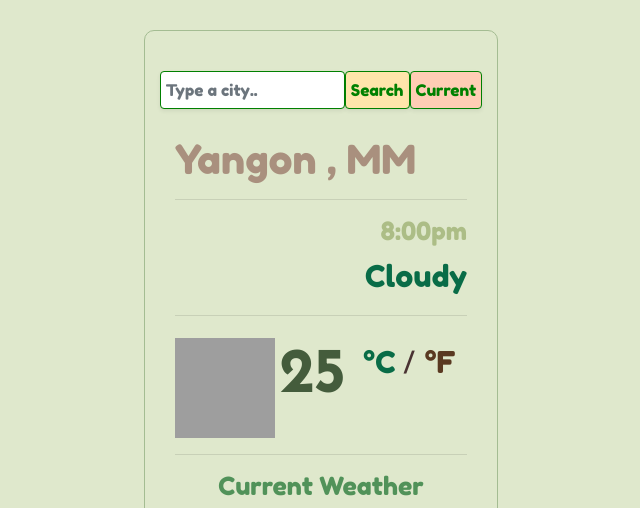
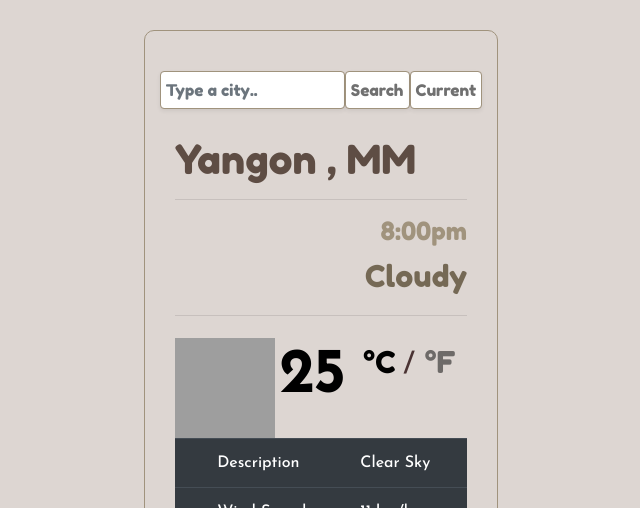
Before and after one commit to May-Hlyan-Moe/Weather-by-May-Hlyan-Moe, a plain HTML site: page index.html in a window 1280 px wide. Shown: the top 508 px of the page, without its empty margins (319-959 px from the left). Drawn offline with nearby package versions, Linux system fonts and the light colour scheme; no server answers; grey boxes are pictures that could not be loaded.

Commit message:
Updated color and js

```diff
--- a/index.html
+++ b/index.html
@@ -15,12 +15,12 @@
 
   <style>
         body {
-        background: #dfe8cc;
+        background: #ddd6d2;
         margin: 30px auto;
         }
 
         h1 {
-        color: #a9907e;
+        color: #5e4d44;
         font-family: "Fredoka One", cursive;
         }
 
@@ -28,15 +28,10 @@
         font-family: "Fredoka One", cursive;
         }
 
-        #magic {
-        color: #519259;
-        text-align: center;
-        margin-bottom: 10px;
-        font-size: 25px;
-        }
+
 
         #description {
-        color: #096c47;
+        color: #756955;
         font-family: "Fredoka One", cursive;
         text-align: right;
         font-size: 30px;
@@ -45,7 +40,7 @@
         #data {
         font-family: "Fredoka One", cursive;
         text-align: right;
-        color: #acbd86;
+        color: #A0937D;
         font-size: 25px;
         }
 
@@ -63,7 +58,7 @@
         font-size: 60px;
         font-family: "Josefin Sans", sans-serif;
         font-weight: bold;
-        color: #445c3c;
+        color: black;
 
         }
 
@@ -100,15 +95,17 @@
         }
 
         #tempC {
-        color: #5a3921;
+        color: black;
         font-family: "Fredoka One", cursive;
         cursor: default;
+        opacity: 0.5;
         }
 
         #tempF {
-        color: #5a3921;
+        color: black;
         font-family: "Fredoka One", cursive;
         cursor: default;
+        opacity: 0.5;
         }
 
         #tempC:hover {
@@ -124,9 +121,9 @@
         }
 
         #current {
-        background-color: #ffcdb5;
-        color: green;
-        border: 1px solid green;
+        background-color: #ffffff;
+        color: #707070;
+        border: 1px solid #A0937D;
         border-radius: 4px;
         transition: transform 1s ease;
         font-family: "Fredoka One", cursive;
@@ -138,9 +135,9 @@
         }
 
         #search-button {
-        color: green;
-        background-color: #ffe5ab;
-        border: 1px solid green;
+        color: #707070;
+        background-color: #ffffff;
+        border: 1px solid #A0937D;
         border-radius: 4px;
         transition: transform 1s ease;
         font-family: "Fredoka One", cursive;
@@ -153,16 +150,17 @@
         }
 
         #city-input {
+        color: #3e4341;
         font-family: "Fredoka One", cursive;
         margin: 10px 0;
-        border: 1px solid green;
+        border: 1px solid #A0937D;
         border-radius: 4px;
         padding: 5px;
         }
 
         .App {
         margin: 30px auto;
-        border: 1px solid #a4bc92;
+        border: 1px solid #A0937D;
         border-radius: 10px;
         padding: 30px;
         max-width: fit-content;
@@ -177,7 +175,8 @@
         }
 
         #unit .active {
-          color: #096c47;
+          color: black;
+          opacity: 1;
         }
 
         #weather-forecast {
@@ -249,12 +248,7 @@
         </div>
       </div>
 
-      <hr />
-      <h3>
-        <div id="magic">
-          Current Weather
-        </div>
-      </h3>
+
 
       <table class="table table-dark">
 
@@ -388,6 +382,7 @@
 
           // forecast
           function displayForecast() {
+
             let forecastElement = document.querySelector("#weather-forecast");
 
             let forecastHTML = `<div scope="col">`;
@@ -419,11 +414,11 @@
           }
 
           //feature2
-          function getForecast(coordintes) {
-            console.log(coordintes.lon);
+           function getForecast(coordinates) {
             let apiKey="acc40a9f616ea523d341bf54d25ae67f";
-            let apiUrl=`https://api.openweathermap.org/data/2.5/onecall?lat=${coordinates.lat}&lon=${coordinates.lon}&appid=${apiKey}$units=metric`;
-
+            let apiUrl=`https://api.openweathermap.org/data/3.0/onecall?lat=${coordinates.lat}&lon=${coordinates.lon}&appid=acc40a9f616ea523d341bf54d25ae67f&units=metric`;
+            console.log(apiUrl);
+            axios.get(apiUrl).then(displayForecast);
           }
 
           //feature3
```
